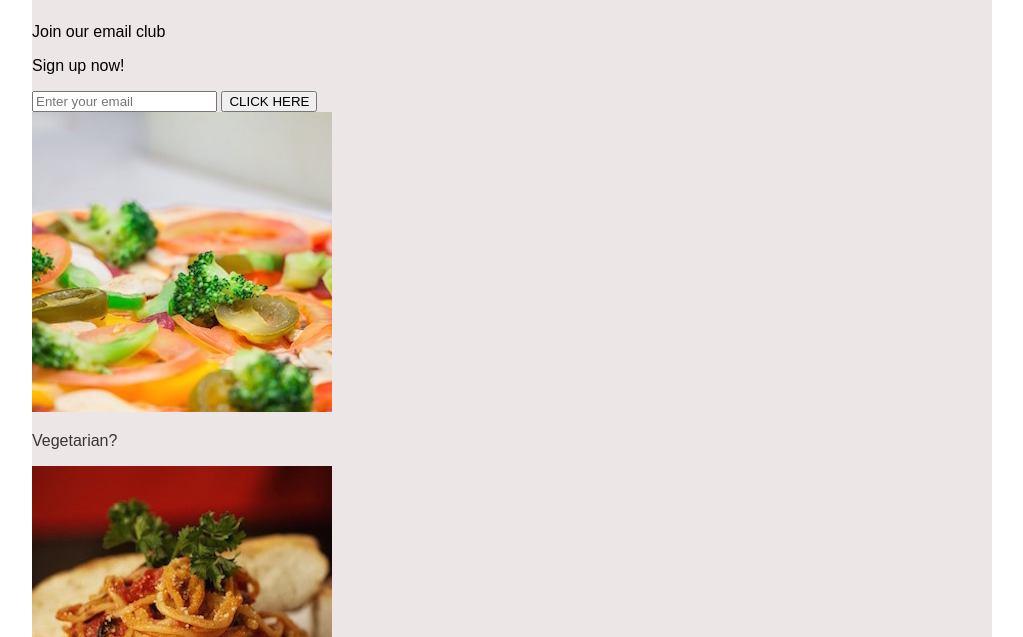
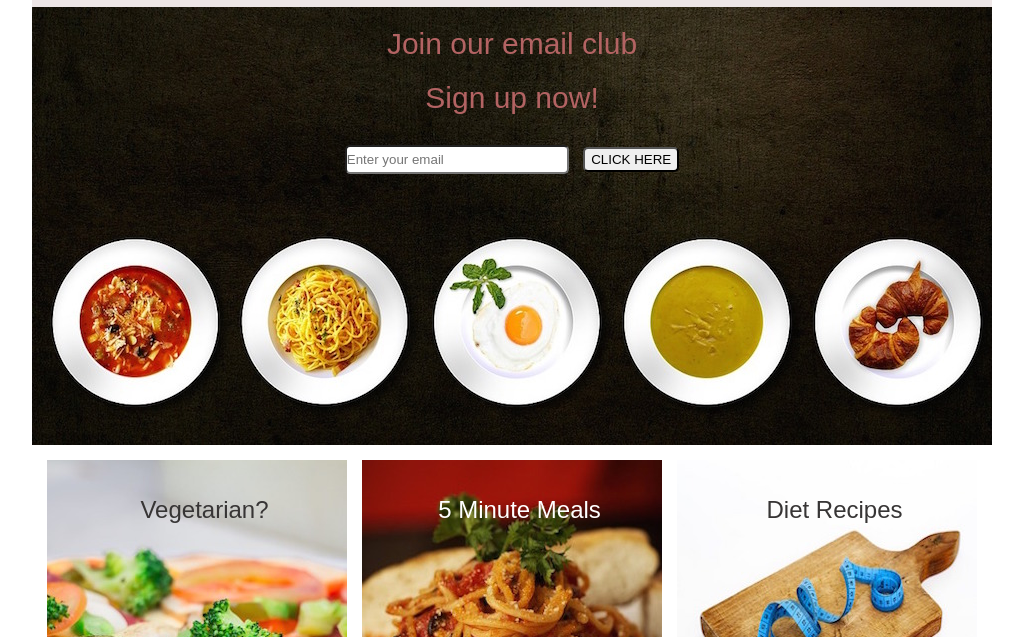
Before and after one commit to ajspeller/myrecipe, a plain HTML site: page index.html in a window 1280 px wide. Shown: the part 163-800 px from the top of the page, without its empty margins (128-1151 px from the left). Drawn offline with Linux system fonts and the light colour scheme.

Commit message:
Styling the main content

```diff
--- a/index.html
+++ b/index.html
@@ -47,7 +47,7 @@
 
     <div class="cf">
         <div class="box"><a href=""><img src="images/pizza.jpg" alt="Pizza"><p>Vegetarian?</p></a></div>
-        <div class="box"><a href=""><img src="images/pasta.jpg" alt="Pasta"><p>5 Minute Meals</p></a></div>
+        <div class="box middle"><a href=""><img src="images/pasta.jpg" alt="Pasta"><p>5 Minute Meals</p></a></div>
         <div class="box"><a href=""><img src="images/diet.jpg" alt="Diet"><p>Diet Recipes</p></a></div>
     </div>
 
--- a/style.css
+++ b/style.css
@@ -65,3 +65,76 @@ header li:first-child {
 #logo p {
   margin: 0;
 }
+
+/* MAIN CONTENT */
+
+.cf:before,
+.cd:after {
+    content: " ";
+    display: table;
+}
+
+.cf:after {
+  clear: both;
+}
+
+.cf {
+    zoom: 1;
+}
+
+#main {
+    height: 438px;
+    background-image: url(./images/dishes.jpg);
+}
+
+#main p {
+    margin: 0;
+    padding-top: 20px;
+    color: #b36363;
+    text-align: center;
+    font-size: 30px;
+}
+
+form {
+    padding-top: 30px;
+    text-align: center;
+}
+
+#email {
+    width: 220px;
+    height: 25px;
+    border-radius: 5px;
+    padding: 0;
+    margin-right: 10px;
+}
+
+#click {
+    height: 25px;
+    border-radius: 5px;
+}
+
+.box {
+    position: relative;
+    float: left;
+    margin: 15px 0px;
+}
+
+.box img {
+    z-index: 1;
+    position: relative;
+    margin-left: 15px;
+}
+
+.box p {
+    position: absolute;
+    width: 100%;
+    top: 12px;
+    z-index: 2;
+    text-align: center;
+    font-size: 24px;
+    margin-left: 15px;
+}
+
+.middle p {
+    color: white;
+}
```
